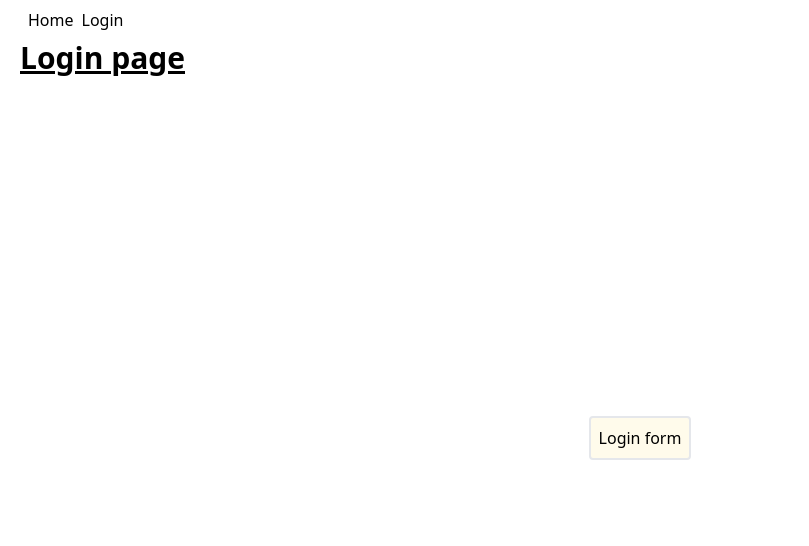
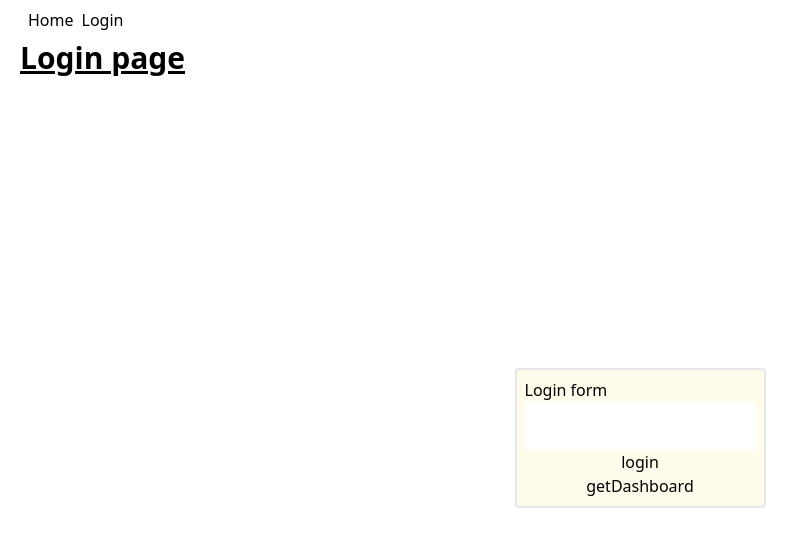
Before and after one commit to sofronovsd/my-coach, a React (Create React App) app: page /login in a window 1280 px wide. Shown: the top 546 px of the page, without its empty margins (0-809 px from the left). Built offline with nearby package versions, Linux system fonts and the light colour scheme; no server answers.

Commit message:
add basic login form authorization via jwt

```diff
--- /dev/null
+++ b/src/api/dashboard.ts
@@ -0,0 +1,13 @@
+import axios from "axios"
+import getTokenHeader from '../utils/getTokenHeader';
+
+const BASE_URL = 'http://localhost:3001/api/v1'
+
+export const getDashboard = () => {
+	return axios.get(`${BASE_URL}/dashboard`, {
+		headers: {
+			"Content-Type" : "application/json",
+			...getTokenHeader(),
+		},
+	})
+}
--- a/src/api/login.ts
+++ b/src/api/login.ts
@@ -1,17 +1,16 @@
+import axios from 'axios';
+
 const BASE_URL = 'http://localhost:3001/api/v1'
 
-export const login = (login: string, password: string) => {
-	fetch(`${BASE_URL}/login`, {
-		method: 'POST',
+export const login = async (login: string, password: string) => {
+	let data = JSON.stringify({
+		login,
+		password,
+	})
+
+	return axios.post<{ token: string }>(`${BASE_URL}/login`, data,{
 		headers: {
-			'Content-Type': "application/json",
-		},
-		body: JSON.stringify({
-			login,
-			password,
-		})
-	})
-		.then((res) => {
-			console.log({res});
-		})
+			"Content-Type" : "application/json",
+		}
+	});
 }
--- a/src/pages/Login/LoginPage.tsx
+++ b/src/pages/Login/LoginPage.tsx
@@ -1,11 +1,36 @@
 import Card from '../../components/card';
-import { useEffect } from 'react';
+import {
+	useCallback,
+	useState,
+} from 'react';
 import { login } from '../../api/login';
+import { getDashboard } from '../../api/dashboard';
 
 const LoginPage = () => {
-	useEffect(() => {
-		login('admin', 'admin')
-	}, [])
+	const [username, setUsername] = useState('');
+	const [password, setPassword] = useState('');
+
+	const handleLogin = useCallback(() => {
+		if (username && password) {
+			login(username, password)
+				.then(res => {
+					const {
+						data,
+					} = res;
+					const {
+						token,
+					} = data;
+					localStorage.setItem("access-token", token);
+				});
+		}
+	}, [username, password]);
+
+	const handleFetchDashboard = useCallback(() => {
+		getDashboard()
+			.then(res => {
+			});
+	}, []);
+
   return (
 		<div className="flex flex-col flex-grow flex-grow">
 			<h1 className="text-3xl font-bold underline">
@@ -13,7 +38,29 @@ const LoginPage = () => {
 			</h1>
 			<div className="flex justify-center items-center flex-grow">
 				<Card>
-					Login form
+					<h1>Login form</h1>
+					<input
+						type="text"
+						value={username}
+						onChange={(e) => setUsername(e.target.value)}
+					/>
+					<input
+						type="password"
+						value={password}
+						onChange={(e) => setPassword(e.target.value)}
+					/>
+					<button
+						type="submit"
+						onClick={handleLogin}
+					>
+						login
+					</button>
+					<button
+						type="submit"
+						onClick={handleFetchDashboard}
+					>
+						getDashboard
+					</button>
 				</Card>
 			</div>
 		</div>
--- /dev/null
+++ b/src/utils/getTokenHeader.ts
@@ -0,0 +1,8 @@
+const getTokenHeader = () => {
+	const accessToken = localStorage.getItem("access-token") || '';
+	return {
+		'x-access-token': accessToken,
+	};
+}
+
+export default getTokenHeader;
```
Also changed, not shown: package.json (+8 -5 lines), 1 other file (tests, documents, lock files or other folders).
